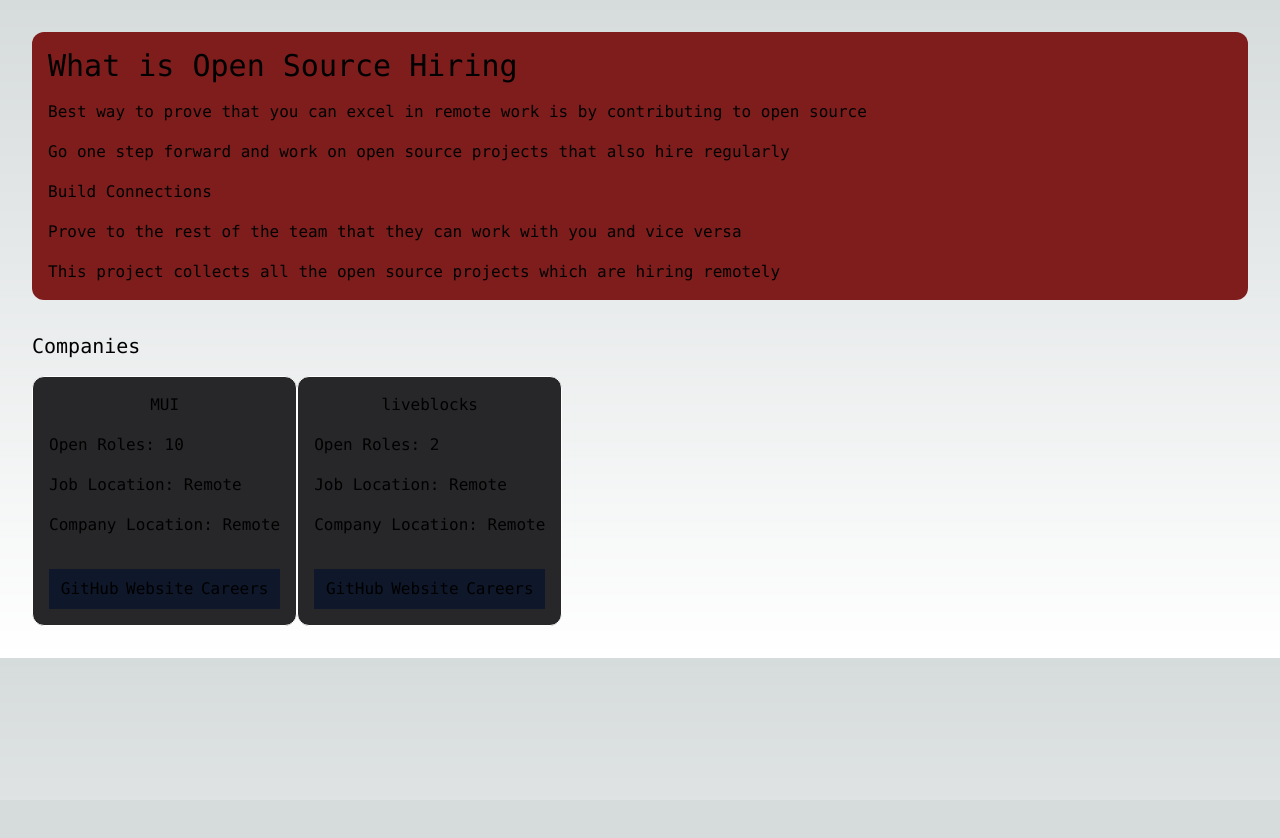
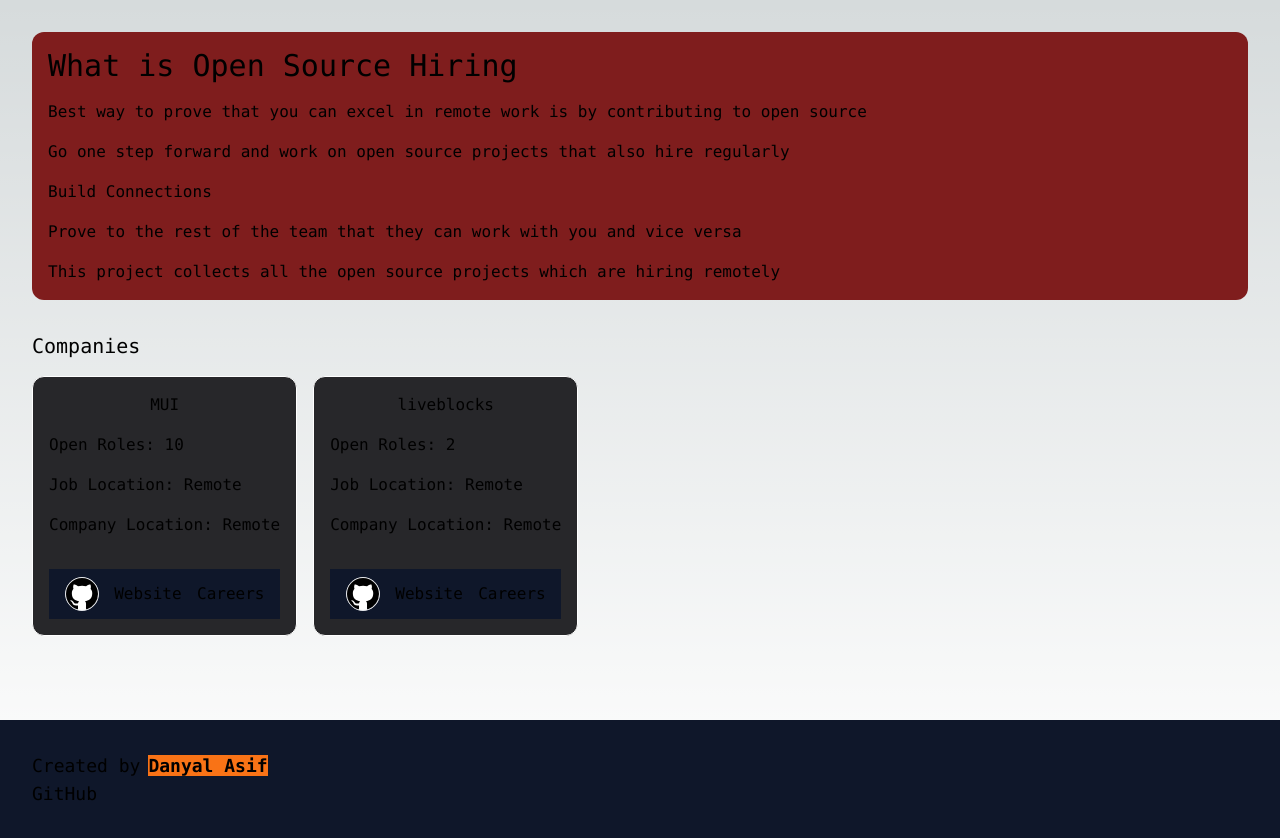
Before and after one commit to danyalasif/open-source-hiring, a Next.js app: page / in a window 1280 px wide. Before the commit the page ends 800 px from the top, so only its background shows below. Built offline with nearby package versions, Linux system fonts and the light colour scheme.

Commit message:
Add footer and prettier

```diff
--- a/src/pages/_document.tsx
+++ b/src/pages/_document.tsx
@@ -1,4 +1,4 @@
-import { Html, Head, Main, NextScript } from 'next/document'
+import { Html, Head, Main, NextScript } from "next/document";
 
 export default function Document() {
   return (
@@ -9,5 +9,5 @@
         <NextScript />
       </body>
     </Html>
-  )
+  );
 }
--- a/src/pages/index.tsx
+++ b/src/pages/index.tsx
@@ -1,16 +1,16 @@
-import Head from 'next/head'
+import Head from "next/head";
 
 type CompanyData = {
-  id: number,
-  companyName: string,
-  companyImage: string,
-  openRoles: number,
-  remote: boolean,
-  location: string,
-  githubSrc: string,
-  careersPage: string,
-  website: string
-}
+  id: number;
+  companyName: string;
+  companyImage: string;
+  openRoles: number;
+  remote: boolean;
+  location: string;
+  githubSrc: string;
+  careersPage: string;
+  website: string;
+};
 
 const data: CompanyData[] = [
   {
@@ -22,7 +22,7 @@
     location: "Remote",
     githubSrc: "https://github.com/mui",
     careersPage: "https://mui.com/careers/",
-    website: "https://mui.com/"
+    website: "https://mui.com/",
   },
   {
     id: 2,
@@ -33,9 +33,9 @@
     location: "Remote",
     githubSrc: "https://github.com/liveblocks",
     careersPage: "https://join.team/liveblocks#team-jobs",
-    website: "https://liveblocks.io/"
-  }
-]
+    website: "https://liveblocks.io/",
+  },
+];
 
 export default function Home() {
   return (
@@ -46,36 +46,97 @@
         <meta name="viewport" content="width=device-width, initial-scale=1" />
         <link rel="icon" href="/favicon.ico" />
       </Head>
-      <main className='m-8 flex flex-col'>
-        <div className='p-4 mb-8 bg-red-900 border-blue-900 rounded-xl gap-4 flex flex-col'>
-          <h2 className='text-3xl'>What is Open Source Hiring</h2>
-          <p>Best way to prove that you can excel in remote work is by contributing to open source</p>
-          <p>Go one step forward and work on open source projects that also hire regularly</p>
+      <main className="p-8 flex flex-col h-[90vh]">
+        <div className="p-4 mb-8 bg-red-900 border-blue-900 rounded-xl gap-4 flex flex-col">
+          <h2 className="text-3xl">What is Open Source Hiring</h2>
+          <p>
+            Best way to prove that you can excel in remote work is by
+            contributing to open source
+          </p>
+          <p>
+            Go one step forward and work on open source projects that also hire
+            regularly
+          </p>
           <p>Build Connections</p>
-          <p>Prove to the rest of the team that they can work with you and vice versa</p>
+          <p>
+            Prove to the rest of the team that they can work with you and vice
+            versa
+          </p>
 
-          <p>This project collects all the open source projects which are hiring remotely</p>
+          <p>
+            This project collects all the open source projects which are hiring
+            remotely
+          </p>
         </div>
 
-        <h3 className='text-xl mb-4'>Companies</h3>
-        <div className='flex flex-row w-max'>
-          {data.map(item => {
-            return <div key={item.id} className='flex flex-col gap-4 p-4 border rounded-xl bg-zinc-800 border-white'>
-              <p className='text-center'>{item.companyName}</p>
-              <p>Open Roles: {item.openRoles}</p>
-              <p>Job Location: {item.remote ? "Remote" : "On-Site"}</p>
-              <p>Company Location: {item.location}</p>
-              <div className='flex justify-around bg-slate-900 mt-4 p-2'>
-                <a href={item.githubSrc} target="_blank" rel="noreferrer" className='hover:underline hover:bg-red-500'>GitHub</a>
-                <a href={item.website} target="_blank" rel="noreferrer" className='hover:underline hover:bg-red-500'>Website</a>
-                <a href={item.careersPage} target="_blank" rel="noreferrer" className='hover:underline hover:bg-red-500'>Careers</a>
-
+        <h3 className="text-xl mb-4">Companies</h3>
+        <div className="flex flex-row w-max gap-4">
+          {data.map((item) => {
+            return (
+              <div
+                key={item.id}
+                className="flex flex-col gap-4 p-4 border rounded-xl bg-zinc-800 border-white"
+              >
+                <p className="text-center">{item.companyName}</p>
+                <p>Open Roles: {item.openRoles}</p>
+                <p>Job Location: {item.remote ? "Remote" : "On-Site"}</p>
+                <p>Company Location: {item.location}</p>
+                <div className="flex justify-around items-center bg-slate-900 mt-4 p-2">
+                  <a
+                    href={item.githubSrc}
+                    target="_blank"
+                    rel="noreferrer"
+                    className="hover:underline hover:bg-red-500 bg-white border rounded-3xl"
+                  >
+                    <svg
+                      height="32"
+                      aria-hidden="true"
+                      viewBox="0 0 16 16"
+                      version="1.1"
+                      width="32"
+                      data-view-component="true"
+                      className="octicon octicon-mark-github v-align-middle"
+                    >
+                      <path
+                        fill-rule="evenodd"
+                        d="M8 0C3.58 0 0 3.58 0 8c0 3.54 2.29 6.53 5.47 7.59.4.07.55-.17.55-.38 0-.19-.01-.82-.01-1.49-2.01.37-2.53-.49-2.69-.94-.09-.23-.48-.94-.82-1.13-.28-.15-.68-.52-.01-.53.63-.01 1.08.58 1.23.82.72 1.21 1.87.87 2.33.66.07-.52.28-.87.51-1.07-1.78-.2-3.64-.89-3.64-3.95 0-.87.31-1.59.82-2.15-.08-.2-.36-1.02.08-2.12 0 0 .67-.21 2.2.82.64-.18 1.32-.27 2-.27.68 0 1.36.09 2 .27 1.53-1.04 2.2-.82 2.2-.82.44 1.1.16 1.92.08 2.12.51.56.82 1.27.82 2.15 0 3.07-1.87 3.75-3.65 3.95.29.25.54.73.54 1.48 0 1.07-.01 1.93-.01 2.2 0 .21.15.46.55.38A8.013 8.013 0 0016 8c0-4.42-3.58-8-8-8z"
+                      ></path>
+                    </svg>
+                  </a>
+                  <a
+                    href={item.website}
+                    target="_blank"
+                    rel="noreferrer"
+                    className="hover:underline hover:bg-red-500"
+                  >
+                    Website
+                  </a>
+                  <a
+                    href={item.careersPage}
+                    target="_blank"
+                    rel="noreferrer"
+                    className="hover:underline hover:bg-red-500"
+                  >
+                    Careers
+                  </a>
                 </div>
-
-            </div>
+              </div>
+            );
           })}
         </div>
       </main>
+      <footer className="mt-auto p-8 text-lg bg-slate-900">
+        Created by
+        <a
+          className="bg-orange-500 text-black font-extrabold hover:bg-red-400 ml-2"
+          href="https://danyalasif.com"
+        >
+          Danyal Asif
+        </a>
+        <div>
+          <a href="https://github.com/danyalasif/open-source-hiring">GitHub</a>
+        </div>
+      </footer>
     </>
-  )
+  );
 }
```
Also changed, not shown: 1 other file (tests, documents, lock files or other folders).
